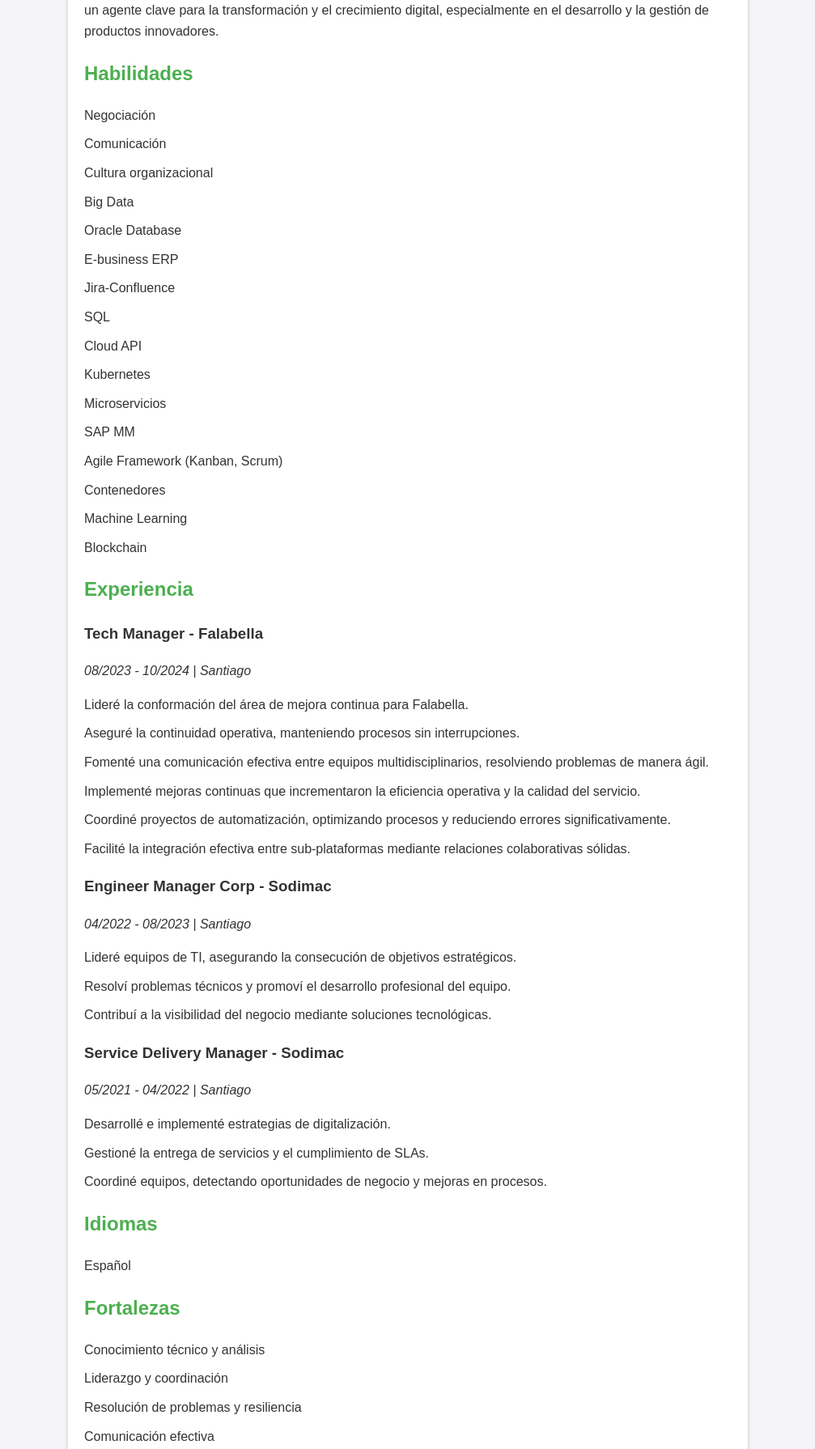
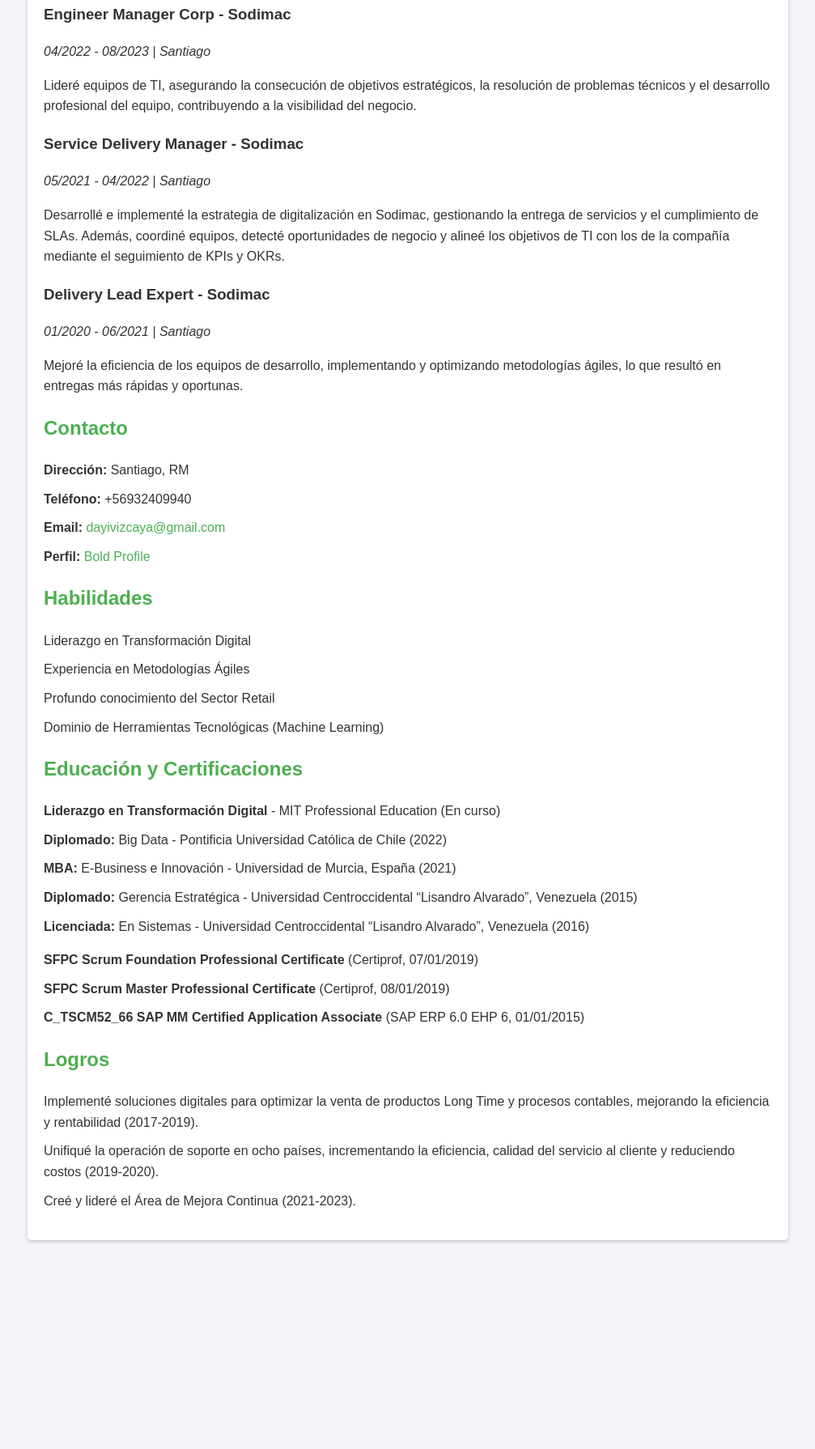
Before and after one commit to DayaVizcaya/Curriculum_Dayanni, a plain HTML site: page index.html in a window 1280 px wide. Shown: the part 624-2414 px from the top of the page at 81% size, without its empty margins (136-1143 px from the left). After the commit the page ends 2176 px from the top, so only its background shows below. Drawn offline with Linux system fonts and the light colour scheme.

Commit message:
Update index.html

```diff
--- a/index.html
+++ b/index.html
@@ -3,7 +3,7 @@
 <head>
     <meta charset="UTF-8">
     <meta name="viewport" content="width=device-width, initial-scale=1.0">
-    <title>Resumen Curricular - Dayanni C Vizcaya M</title>
+    <title>Resumen Profesional - Dayanni C Vizcaya M</title>
     <style>
         body {
             font-family: Arial, sans-serif;
@@ -20,7 +20,7 @@
             text-align: center;
         }
         .container {
-            max-width: 800px;
+            max-width: 900px;
             margin: 20px auto;
             padding: 20px;
             background: white;
@@ -49,92 +49,77 @@
 <body>
     <header>
         <h1>Dayanni C Vizcaya M</h1>
-        <p>Tech Manager</p>
+        <p>Transformando Desafíos en Oportunidades con Eficiencia</p>
     </header>
     <div class="container">
         <section>
-            <h2>Contacto</h2>
-            <ul class="contact-info">
-                <li><strong>Teléfono:</strong> +56932409940</li>
-                <li><strong>Email:</strong> <a href="mailto:dayivizcaya@gmail.com">dayivizcaya@gmail.com</a></li>
-                <li><strong>Perfil:</strong> <a href="https://bold.pro/my/dayannic-vizcayam/437r" target="_blank">bold.pro/my/dayannic-vizcayam</a></li>
-                <li><strong>Ubicación:</strong> Santiago</li>
+            <h2>Resumen Profesional</h2>
+            <p>Soy un líder en tecnologías de la información con una sólida trayectoria en la resolución de problemas y un enfoque empático. Motivo a mis equipos intrínsecamente, alineándolos con los valores y la visión de la organización para fomentar un fuerte sentido de pertenencia. Me especializo en la gestión de proyectos y en estrategias de digitalización, implementando soluciones tecnológicas que optimizan procesos y mejoran la eficiencia. Mi compromiso con la excelencia y la adaptabilidad me convierten en un agente clave para el cambio y el crecimiento digital.</p>
+        </section>
+        <section>
+            <h2>Experiencia Profesional</h2>
+            <ul>
+                <li>
+                    <h3>Tech Manager - Falabella</h3>
+                    <p><em>08/2023 - 10/2024 | Santiago</em></p>
+                    <p>Lideré la conformación del área de mejora continua para Falabella.</p>
+                </li>
+                <li>
+                    <h3>Engineer Manager Corp - Sodimac</h3>
+                    <p><em>04/2022 - 08/2023 | Santiago</em></p>
+                    <p>Lideré equipos de TI, asegurando la consecución de objetivos estratégicos, la resolución de problemas técnicos y el desarrollo profesional del equipo, contribuyendo a la visibilidad del negocio.</p>
+                </li>
+                <li>
+                    <h3>Service Delivery Manager - Sodimac</h3>
+                    <p><em>05/2021 - 04/2022 | Santiago</em></p>
+                    <p>Desarrollé e implementé la estrategia de digitalización en Sodimac, gestionando la entrega de servicios y el cumplimiento de SLAs. Además, coordiné equipos, detecté oportunidades de negocio y alineé los objetivos de TI con los de la compañía mediante el seguimiento de KPIs y OKRs.</p>
+                </li>
+                <li>
+                    <h3>Delivery Lead Expert - Sodimac</h3>
+                    <p><em>01/2020 - 06/2021 | Santiago</em></p>
+                    <p>Mejoré la eficiencia de los equipos de desarrollo, implementando y optimizando metodologías ágiles, lo que resultó en entregas más rápidas y oportunas.</p>
+                </li>
             </ul>
         </section>
         <section>
-            <h2>Resumen</h2>
-            <p>He sido un líder con una sólida trayectoria en la resolución de problemas y un enfoque empático. He motivado a mis equipos intrínsecamente, alineándolos con los valores y la visión de la organización, fomentando así un fuerte sentido de pertenencia. Me he especializado en la gestión de proyectos y en estrategias de digitalización, implementando soluciones tecnológicas que han optimizado procesos y mejorado significativamente la eficiencia. Mi compromiso con la excelencia y mi capacidad de adaptarme a los cambios me han convertido en un agente clave para la transformación y el crecimiento digital, especialmente en el desarrollo y la gestión de productos innovadores.</p>
+            <h2>Contacto</h2>
+            <ul class="contact-info">
+                <li><strong>Dirección:</strong> Santiago, RM</li>
+                <li><strong>Teléfono:</strong> +56932409940</li>
+                <li><strong>Email:</strong> <a href="mailto:dayivizcaya@gmail.com">dayivizcaya@gmail.com</a></li>
+                <li><strong>Perfil:</strong> <a href="https://bold.pro/my/dayannic-vizcayam" target="_blank">Bold Profile</a></li>
+            </ul>
         </section>
         <section>
             <h2>Habilidades</h2>
             <ul>
-                <li>Negociación</li>
-                <li>Comunicación</li>
-                <li>Cultura organizacional</li>
-                <li>Big Data</li>
-                <li>Oracle Database</li>
-                <li>E-business ERP</li>
-                <li>Jira-Confluence</li>
-                <li>SQL</li>
-                <li>Cloud API</li>
-                <li>Kubernetes</li>
-                <li>Microservicios</li>
-                <li>SAP MM</li>
-                <li>Agile Framework (Kanban, Scrum)</li>
-                <li>Contenedores</li>
-                <li>Machine Learning</li>
-                <li>Blockchain</li>
+                <li>Liderazgo en Transformación Digital</li>
+                <li>Experiencia en Metodologías Ágiles</li>
+                <li>Profundo conocimiento del Sector Retail</li>
+                <li>Dominio de Herramientas Tecnológicas (Machine Learning)</li>
             </ul>
         </section>
         <section>
-            <h2>Experiencia</h2>
-            <h3>Tech Manager - Falabella</h3>
-            <p><em>08/2023 - 10/2024 | Santiago</em></p>
+            <h2>Educación y Certificaciones</h2>
             <ul>
-                <li>Lideré la conformación del área de mejora continua para Falabella.</li>
-                <li>Aseguré la continuidad operativa, manteniendo procesos sin interrupciones.</li>
-                <li>Fomenté una comunicación efectiva entre equipos multidisciplinarios, resolviendo problemas de manera ágil.</li>
-                <li>Implementé mejoras continuas que incrementaron la eficiencia operativa y la calidad del servicio.</li>
-                <li>Coordiné proyectos de automatización, optimizando procesos y reduciendo errores significativamente.</li>
-                <li>Facilité la integración efectiva entre sub-plataformas mediante relaciones colaborativas sólidas.</li>
+                <li><strong>Liderazgo en Transformación Digital</strong> - MIT Professional Education (En curso)</li>
+                <li><strong>Diplomado:</strong> Big Data - Pontificia Universidad Católica de Chile (2022)</li>
+                <li><strong>MBA:</strong> E-Business e Innovación - Universidad de Murcia, España (2021)</li>
+                <li><strong>Diplomado:</strong> Gerencia Estratégica - Universidad Centroccidental “Lisandro Alvarado”, Venezuela (2015)</li>
+                <li><strong>Licenciada:</strong> En Sistemas - Universidad Centroccidental “Lisandro Alvarado”, Venezuela (2016)</li>
             </ul>
-            <h3>Engineer Manager Corp - Sodimac</h3>
-            <p><em>04/2022 - 08/2023 | Santiago</em></p>
             <ul>
-                <li>Lideré equipos de TI, asegurando la consecución de objetivos estratégicos.</li>
-                <li>Resolví problemas técnicos y promoví el desarrollo profesional del equipo.</li>
-                <li>Contribuí a la visibilidad del negocio mediante soluciones tecnológicas.</li>
-            </ul>
-            <h3>Service Delivery Manager - Sodimac</h3>
-            <p><em>05/2021 - 04/2022 | Santiago</em></p>
-            <ul>
-                <li>Desarrollé e implementé estrategias de digitalización.</li>
-                <li>Gestioné la entrega de servicios y el cumplimiento de SLAs.</li>
-                <li>Coordiné equipos, detectando oportunidades de negocio y mejoras en procesos.</li>
+                <li><strong>SFPC Scrum Foundation Professional Certificate</strong> (Certiprof, 07/01/2019)</li>
+                <li><strong>SFPC Scrum Master Professional Certificate</strong> (Certiprof, 08/01/2019)</li>
+                <li><strong>C_TSCM52_66 SAP MM Certified Application Associate</strong> (SAP ERP 6.0 EHP 6, 01/01/2015)</li>
             </ul>
         </section>
         <section>
-            <h2>Idiomas</h2>
+            <h2>Logros</h2>
             <ul>
-                <li>Español</li>
-            </ul>
-        </section>
-        <section>
-            <h2>Fortalezas</h2>
-            <ul>
-                <li>Conocimiento técnico y análisis</li>
-                <li>Liderazgo y coordinación</li>
-                <li>Resolución de problemas y resiliencia</li>
-                <li>Comunicación efectiva</li>
-            </ul>
-        </section>
-        <section>
-            <h2>Certificaciones</h2>
-            <ul>
-                <li><strong>Liderazgo en la Innovación</strong> (MIT Professional, ID: 126653208, 30 sept. 2024, 100 pts)</li>
-                <li><strong>Cultural Awareness: Relaciones Interculturales en Negocios Globales</strong> (MIT Professional, ID: 124915023, 30 sept. 2024, 100 pts)</li>
-                <li><strong>SFPC Scrum Foundation Professional Certificate</strong> (Certiprof, ID: 81567105060260, 07 ene. 2019, 85 pts)</li>
-                <li><strong>SFPC Scrum Master Professional Certificate</strong> (Certiprof, ID: 71564083546111, 08 ene. 2019, 90 pts)</li>
+                <li>Implementé soluciones digitales para optimizar la venta de productos Long Time y procesos contables, mejorando la eficiencia y rentabilidad (2017-2019).</li>
+                <li>Unifiqué la operación de soporte en ocho países, incrementando la eficiencia, calidad del servicio al cliente y reduciendo costos (2019-2020).</li>
+                <li>Creé y lideré el Área de Mejora Continua (2021-2023).</li>
             </ul>
         </section>
     </div>
```
